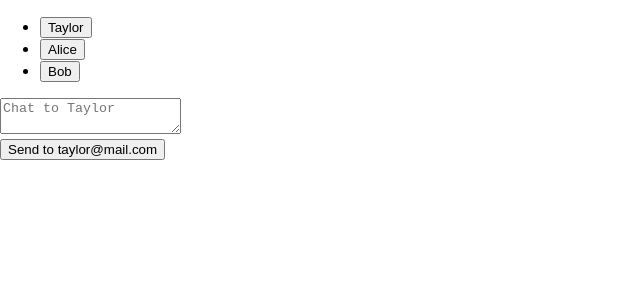
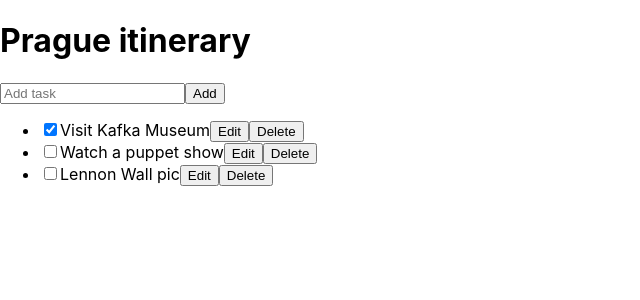
Before and after one commit to george-dx/exe-js, a React (Create React App) app in the folder react/hello-world/: page / in a window 1280 px wide. Shown: the top 300 px of the page, without its empty margins (0-640 px from the left). Built offline with nearby package versions, Linux system fonts and the light colour scheme.

Commit message:
Extract reducer for task list

```diff
--- /dev/null
+++ b/react/hello-world/src/AddTask.js
@@ -0,0 +1,22 @@
+import { useState } from "react";
+
+export default function AddTask({ onAddTask }) {
+  const [text, setText] = useState("");
+  return (
+    <>
+      <input
+        placeholder="Add task"
+        value={text}
+        onChange={(e) => setText(e.target.value)}
+      />
+      <button
+        onClick={() => {
+          setText("");
+          onAddTask(text);
+        }}
+      >
+        Add
+      </button>
+    </>
+  );
+}
--- a/react/hello-world/src/App.js
+++ b/react/hello-world/src/App.js
@@ -1,26 +1,81 @@
-import { useState } from "react";
+import { useReducer } from "react";
 import "./App.css";
-import Chat from "./Chat";
-import ContactList from "./ContactList";
+import AddTask from "./AddTask";
+import TaskList from "./TaskList";
 
 function App() {
-  const [to, setTo] = useState(contacts[0]);
+  const [tasks, dispatch] = useReducer(tasksReducer, initialTasks);
+
+  function handleAddTask(text) {
+    dispatch({
+      type: "added",
+      id: nextId++,
+      text: text,
+    });
+  }
+
+  function handleChangeTask(task) {
+    dispatch({
+      type: "changed",
+      task: task,
+    });
+  }
+
+  function handleDeleteTask(taskId) {
+    dispatch({
+      type: "deleted",
+      id: taskId,
+    });
+  }
+
   return (
-    <div>
-      <ContactList
-        contacts={contacts}
-        selectedContact={to}
-        onSelect={(contact) => setTo(contact)}
+    <>
+      <h1>Prague itinerary</h1>
+      <AddTask onAddTask={handleAddTask} />
+      <TaskList
+        tasks={tasks}
+        onChangeTask={handleChangeTask}
+        onDeleteTask={handleDeleteTask}
       />
-      <Chat key={to.id} contact={to} />
-    </div>
+    </>
   );
 }
 
-const contacts = [
-  { id: 0, name: "Taylor", email: "taylor@mail.com" },
-  { id: 1, name: "Alice", email: "alice@mail.com" },
-  { id: 2, name: "Bob", email: "bob@mail.com" },
+export default App;
+
+function tasksReducer(tasks, action) {
+  switch (action.type) {
+    case "added": {
+      return [
+        ...tasks,
+        {
+          id: action.id,
+          text: action.text,
+          done: false,
+        },
+      ];
+    }
+    case "changed": {
+      return tasks.map((t) => {
+        if (t.id === action.task.id) {
+          return action.task;
+        } else {
+          return t;
+        }
+      });
+    }
+    case "deleted": {
+      return tasks.filter((t) => t.id !== action.id);
+    }
+    default: {
+      throw Error("Unknown action: " + action.type);
+    }
+  }
+}
+
+let nextId = 3;
+const initialTasks = [
+  { id: 0, text: "Visit Kafka Museum", done: true },
+  { id: 1, text: "Watch a puppet show", done: false },
+  { id: 2, text: "Lennon Wall pic", done: false },
 ];
-
-export default App;
--- /dev/null
+++ b/react/hello-world/src/TaskList.js
@@ -0,0 +1,57 @@
+import { useState } from "react";
+
+export default function TaskList({ tasks, onChangeTask, onDeleteTask }) {
+  return (
+    <ul>
+      {tasks.map((task) => (
+        <li key={task.id}>
+          <Task task={task} onChange={onChangeTask} onDelete={onDeleteTask} />
+        </li>
+      ))}
+    </ul>
+  );
+}
+
+function Task({ task, onChange, onDelete }) {
+  const [isEditing, setIsEditing] = useState(false);
+  let taskContent;
+  if (isEditing) {
+    taskContent = (
+      <>
+        <input
+          value={task.text}
+          onChange={(e) => {
+            onChange({
+              ...task,
+              text: e.target.value,
+            });
+          }}
+        />
+        <button onClick={() => setIsEditing(false)}>Save</button>
+      </>
+    );
+  } else {
+    taskContent = (
+      <>
+        {task.text}
+        <button onClick={() => setIsEditing(true)}>Edit</button>
+      </>
+    );
+  }
+  return (
+    <label>
+      <input
+        type="checkbox"
+        checked={task.done}
+        onChange={(e) => {
+          onChange({
+            ...task,
+            done: e.target.checked,
+          });
+        }}
+      />
+      {taskContent}
+      <button onClick={() => onDelete(task.id)}>Delete</button>
+    </label>
+  );
+}
```
Also changed, not shown: react/hello-world/src/OldApp.js (added, +26 -0 lines).
